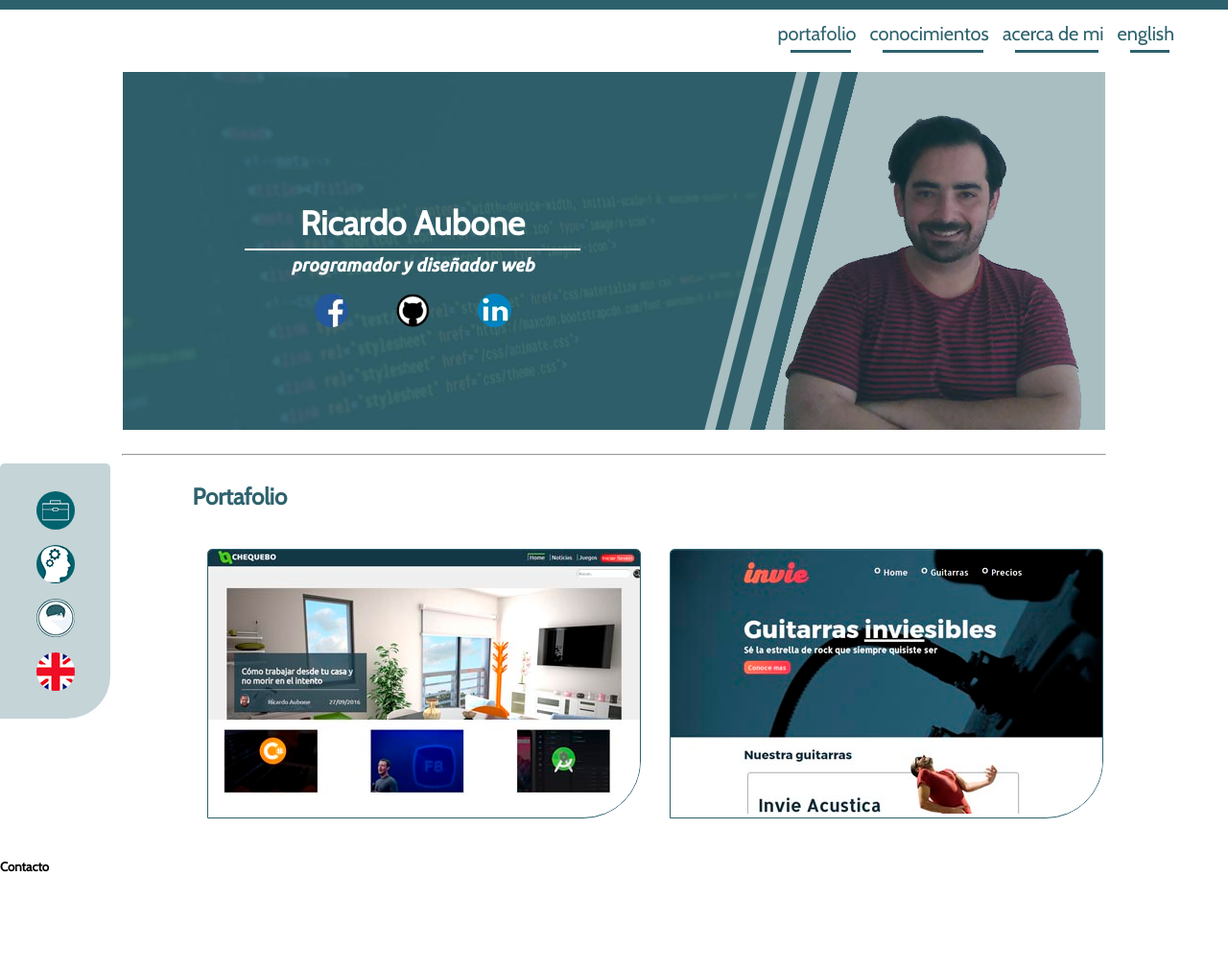
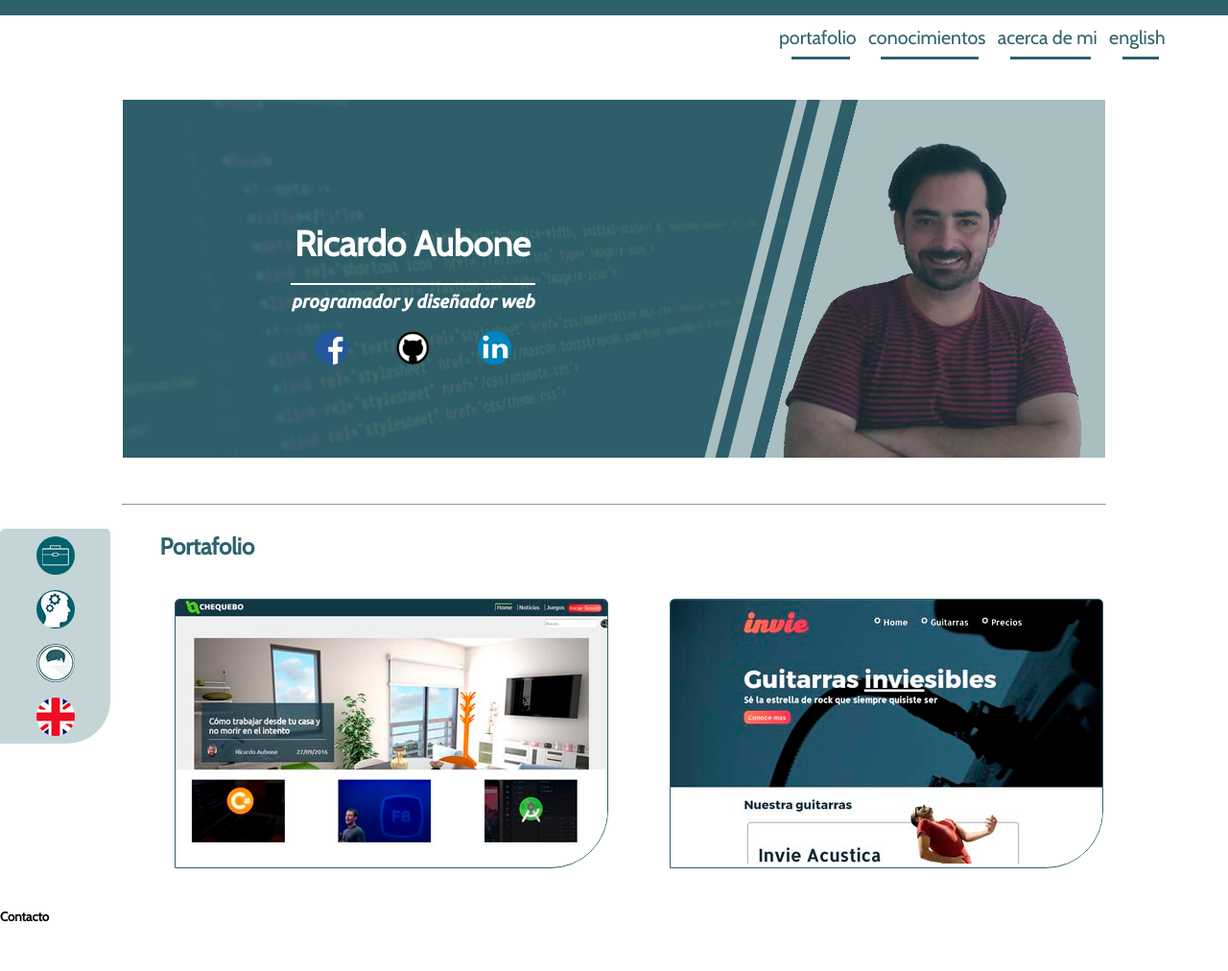
Before and after one commit to richiaub/portfolio, a plain HTML site: page index.html in a window 1280 px wide. Shown: the whole page at 96% size. Before the commit the page ends 960 px from the top, so only its background shows below. Drawn offline with nearby package versions, Linux system fonts and the light colour scheme.

Commit message:
Pasar tamaños de pixeles a em

```diff
--- a/css/style.css
+++ b/css/style.css
@@ -6,14 +6,14 @@ body{
 
 .cabecera{
 
-	height: 50px;
+	height: 3.5em;
 
     margin: auto;
 
 }
 .lineaHead{
 	background-color: #2d626d;
-	height: 10px;
+	height: 1em;
 	display: flex;
     margin: auto;
 }
@@ -22,10 +22,10 @@ body{
 	display: flex;
 	position: absolute;
 
-    right: 35px;
+    right: 3em;
 
     list-style:none;
-    padding: 10px;
+    padding: 0.5em;
     margin: 0;
 
 }
@@ -33,7 +33,7 @@ body{
 .menuSup a {
 	text-decoration: none;
     color: #2d626d;
-    font-size: 20px;
+    font-size: 1.23em;
 
 
 
@@ -41,12 +41,12 @@ body{
 }
 .listaMenu li{
 
-  padding-right:8px;
+  padding-right:0.4em;
      border: 3px solid transparent;
   position: relative;
 
 
-  padding-bottom:5px
+  padding-bottom:0.5em;
 }
 
 .listaMenu li:after {
@@ -105,10 +105,8 @@ body{
 	background-size: cover;
 	width: 80%;
 	height: auto;
-	margin: 25px auto;
+	margin: 3em auto;
 	display: flex;
-
-
   color: white;
   justify-content: space-between;
 }
@@ -136,10 +134,10 @@ body{
 	display: flex;
     justify-content: space-between;
     list-style: none;
-    width: 350px;
+
     padding-left: 0;
 
-    font-size: 13px;
+    font-size: 1.5em;
     overflow: hidden;
 }
 .facebook{
@@ -159,12 +157,12 @@ body{
 }
 .nombre{
 	text-align: center;
-	font-size: 35px;
-	margin-bottom: 5px;
+	font-size: 2.3em;
+	margin-bottom: 0.5em;
 }
 .descripcion{
 	text-align: center;
-    margin-top: 5px;
+    margin-top: 0.4em;
     font-family: 'Ubuntu', sans-serif;
 }
 .ulRedes{
@@ -180,7 +178,6 @@ body{
 .navLayer{
 	background-color: #C5D4D7;
     border-radius: 5px 5px 45px 0;
-    padding: 5px;
     display: block;
 
 }
@@ -196,7 +193,7 @@ body{
 	padding: 0;
 }
 .listaLayer li{
-	padding: 8px;
+	padding: 0.5em;
     border-radius: 50%;
     margin: auto;
 }
@@ -204,13 +201,13 @@ body{
 	border-radius: 50%;
 }
 .linklabel{
-	font-size: 17px;
+	font-size: 1em;
 	cursor: pointer;
 	background-color: #2d626d;
 	color: white;
 	padding: 2px ;
 	margin: auto;
-    border-radius: 8px;
+    border-radius: 0.5em;
     position: absolute;
     margin-top: 0.5%;
     border: 1px white solid;
@@ -271,7 +268,7 @@ opacity: 1;
 .col-1-4{
 
   padding: 20px 0;
-  margin-right: 30px
+  margin-right: 4em;
 }
 
 .img-container{
--- a/index.html
+++ b/index.html
@@ -65,7 +65,7 @@
   </div>
 
         <div class="col-1-4">
-    <a href="https://richiaub.github.io/chequebo/" target="_blanck"><div class="img-container">
+    <a href="https://richiaub.github.io/invie/" target="_blanck"><div class="img-container">
       <img src="images/invie.jpg" alt="invie">
       <div class="img-caption bottom-top">
         <h3>Diseño con responsive design</h3>
```
